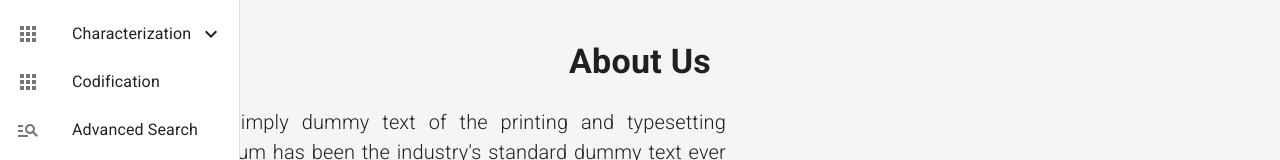
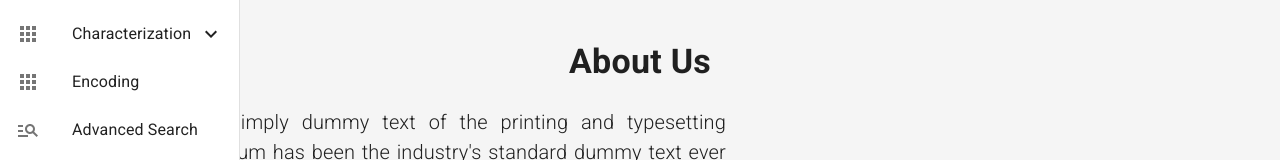
Before and after one commit to ProteinEngineering-PESB2/Peptipedia2.0, a React (Create React App) app in the folder app/: page / in a window 1280 px wide. Both pictures are taken after a click on the button "open drawer". Shown: the part 255-415 px from the top of the page. Built offline with nearby package versions, Linux system fonts and the light colour scheme.

Commit message:
mas detalles

```diff
--- a/app/src/components/Dashboard/Codification/index.js
+++ b/app/src/components/Dashboard/Codification/index.js
@@ -25,7 +25,7 @@ const Codification = () => {
           />
         )}
         <Grid item lg={12} md={12} xs={12}>
-          <Typography variant="h4">Codifications</Typography>
+          <Typography variant="h4">Encodings</Typography>
         </Grid>
         <Grid item lg={12} md={12} xs={12}>
           <CodificationForm
--- a/app/src/components/Dashboard/Home/FAQs.js
+++ b/app/src/components/Dashboard/Home/FAQs.js
@@ -10,11 +10,12 @@ const FAQs = () => {
     <>
       <Typography
         variant="h4"
+        sx={{ marginBottom: 3 }}
         style={{ fontWeight: "bold", textAlign: "center" }}
       >
         FAQs
       </Typography>
-      <Accordion sx={{ marginTop: 3 }}>
+      <Accordion>
         <AccordionSummary
           expandIcon={<ExpandMoreIcon />}
           aria-controls="panel1a-content"
--- a/app/src/components/Dashboard/ListItems.js
+++ b/app/src/components/Dashboard/ListItems.js
@@ -127,7 +127,7 @@ const ListItems = ({ setSection }) => {
           <ListItemIcon>
             <AppsIcon />
           </ListItemIcon>
-          <ListItemText primary="Codification" />
+          <ListItemText primary="Encoding" />
         </ListItemButton>
         <ListItemButton
           sx={{ pl: 2 }}
```
